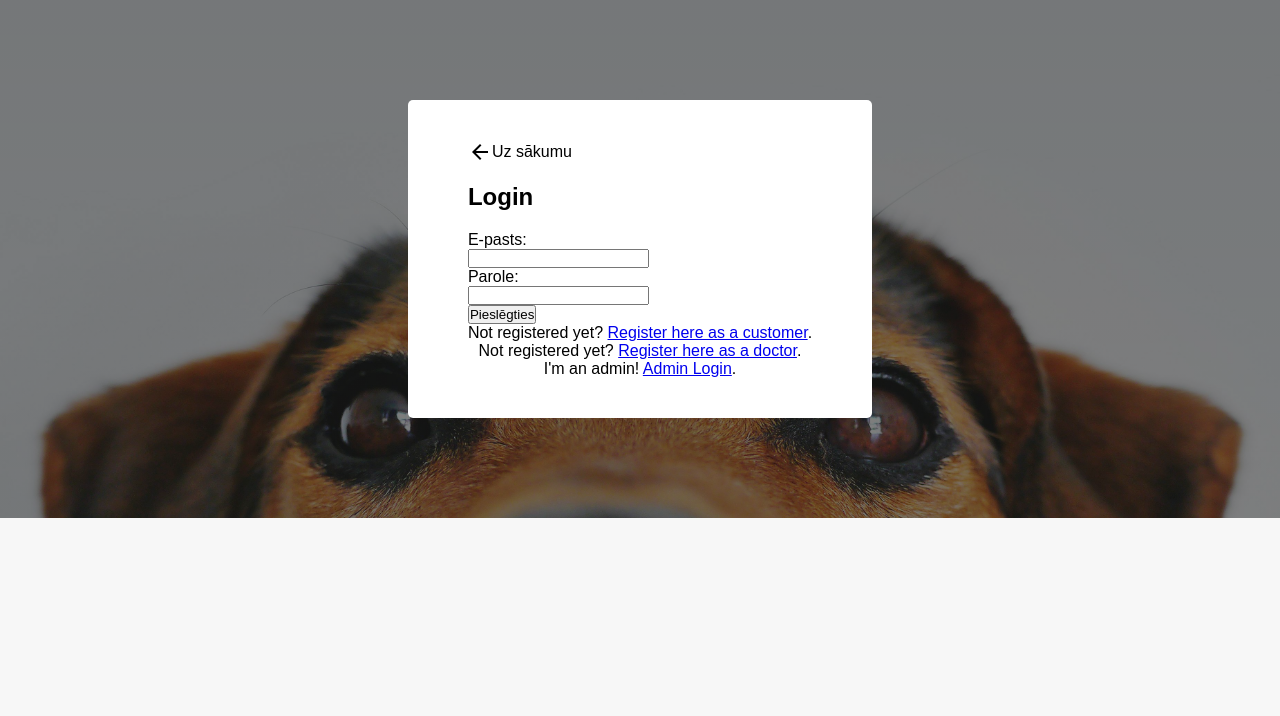
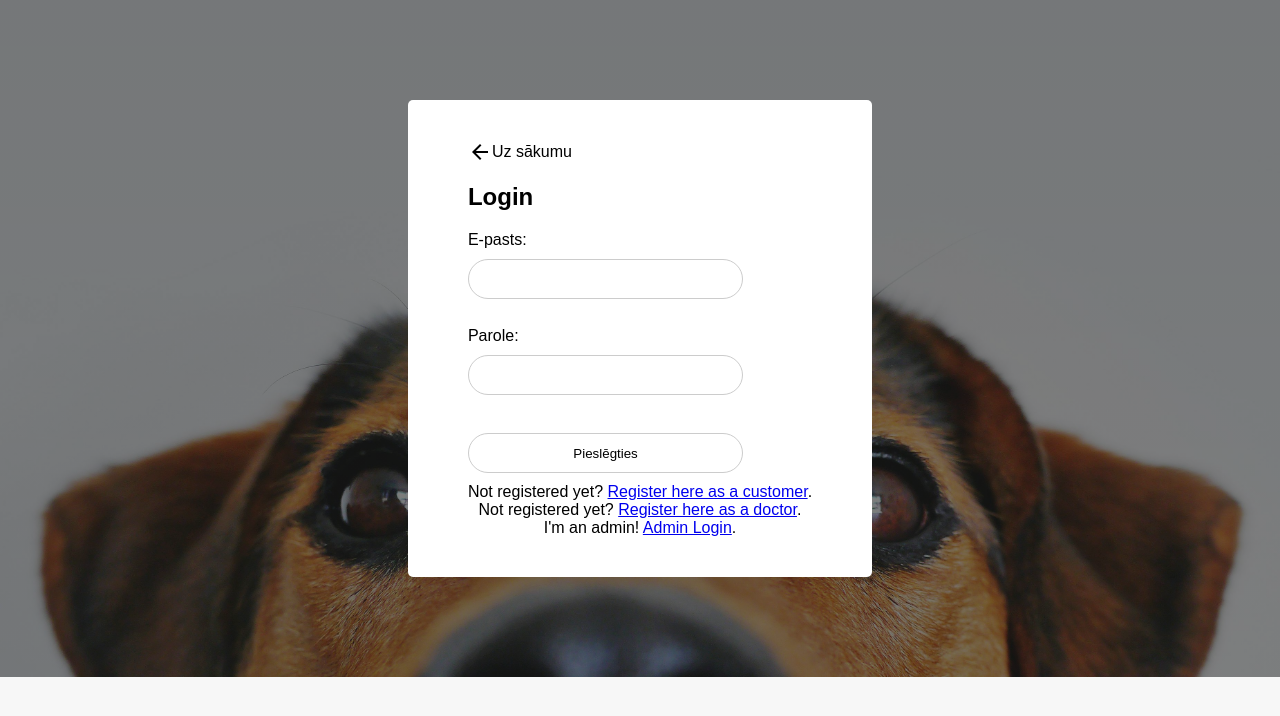
Before and after one commit to Madski/vetpass_new, a PHP site: page /login.php in a window 1280 px wide. Shown: the top 716 px of the page. Run offline with PHP 8.4, Linux system fonts and the light colour scheme; data that the repository does not hold is empty.

Commit message:
kaut kas

```diff
--- a/login.php
+++ b/login.php
@@ -66,14 +66,14 @@ if ($_SERVER["REQUEST_METHOD"] == "POST" && isset($_POST['login'])) {
             <form action="login.php" method="post">
                 <div class="input-group">
                     <label for="email">E-pasts:</label><br>
-                    <input type="email" id="email" name="email" required><br>
+                    <input class="form-control" type="email" id="email" name="email" required><br>
                 </div>
                 <div class="input-group">
                     <label for="password">Parole:</label><br>
-                    <input type="password" id="password" name="password" required><br>
+                    <input class="form-control" type="password" id="password" name="password" required><br>
                 </div>
                 <div class="input-group">
-                    <button type="submit" name="login">Pieslēgties</button>
+                    <button class="form-control" type="submit" name="login">Pieslēgties</button>
                 </div>
             </form>
             <div class="center">
```
